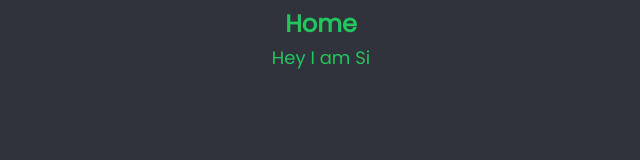
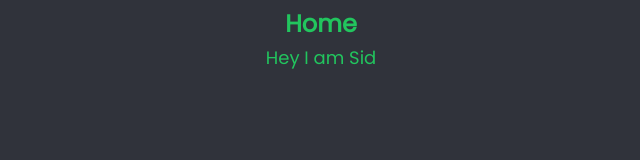
Before and after one commit to SidharthK2/portfolio, a Next.js app: page /HomePage in a window 1280 px wide. Shown: the top 160 px of the page, without its empty margins (319-959 px from the left). Built offline with nearby package versions, Linux system fonts and the light colour scheme.

Commit message:
fix typos

```diff
--- a/pages/HomePage.js
+++ b/pages/HomePage.js
@@ -5,7 +5,7 @@ export default function HomePage() {
     <div className="Home text-green-500 flex flex-col w-screen h-screen bg-lightBlack p-2 ">
       <div className="title text-2xl font-bold text-center">Home</div>
       <div className="Homebody m-1 text-center">
-        <div className="text-lg">Hey I am Si</div>
+        <div className="text-lg">Hey I am Sid</div>
       </div>
     </div>
   );
```
